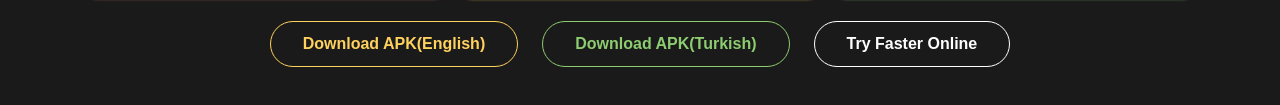
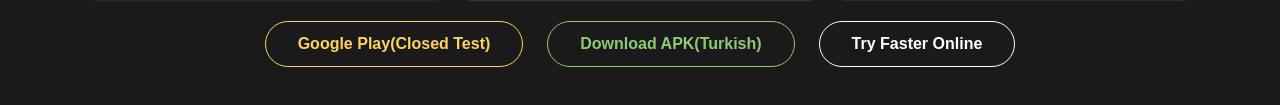
Before and after one commit to mehmet-2023/Faster-Nextgen-Website, a plain HTML site: page index.html in a window 1280 px wide. Shown: the part 1225-1330 px from the top of the page. Drawn offline with nearby package versions, Linux system fonts and the light colour scheme.

Commit message:
Updated Google Play Link
Signed-off-by: mehmet-2023 <mefeocal455@gmail.com>

```diff
--- a/index.html
+++ b/index.html
@@ -46,7 +46,7 @@
         </div>
       </div>
       <div class="button-group-cyber">
-        <a href="https://drive.google.com/file/d/1ksJTxLDyWpAfF-mfgs3FPTl4tInqpNoJ/view?usp=sharing"><button class="btn-cyber btn-yellow">Download APK(English)</button></a>
+        <a href="https://docs.google.com/forms/d/e/1FAIpQLSePiGnSiK2LD0W2n-W-0TBwGDd3dqCy_w6wk6YpIwxa9e823w/viewform?usp=header"><button class="btn-cyber btn-yellow">Google Play(Closed Test)</button></a>
         <a href="https://drive.google.com/file/d/19tyuW3qyb8eycUwlWhyxXdbAZ2y5IMwA/view?usp=sharing"><button class="btn-cyber btn-green">Download APK(Turkish)</button></a>
         <!-- <a onclick="alert('Very Soon :D')"><button class="btn-cyber btn-green">Play Store</button></a> -->
         <a href="demo.html" target="_blank"><button class="btn-cyber btn-red">Try Faster Online</button></a>
```
